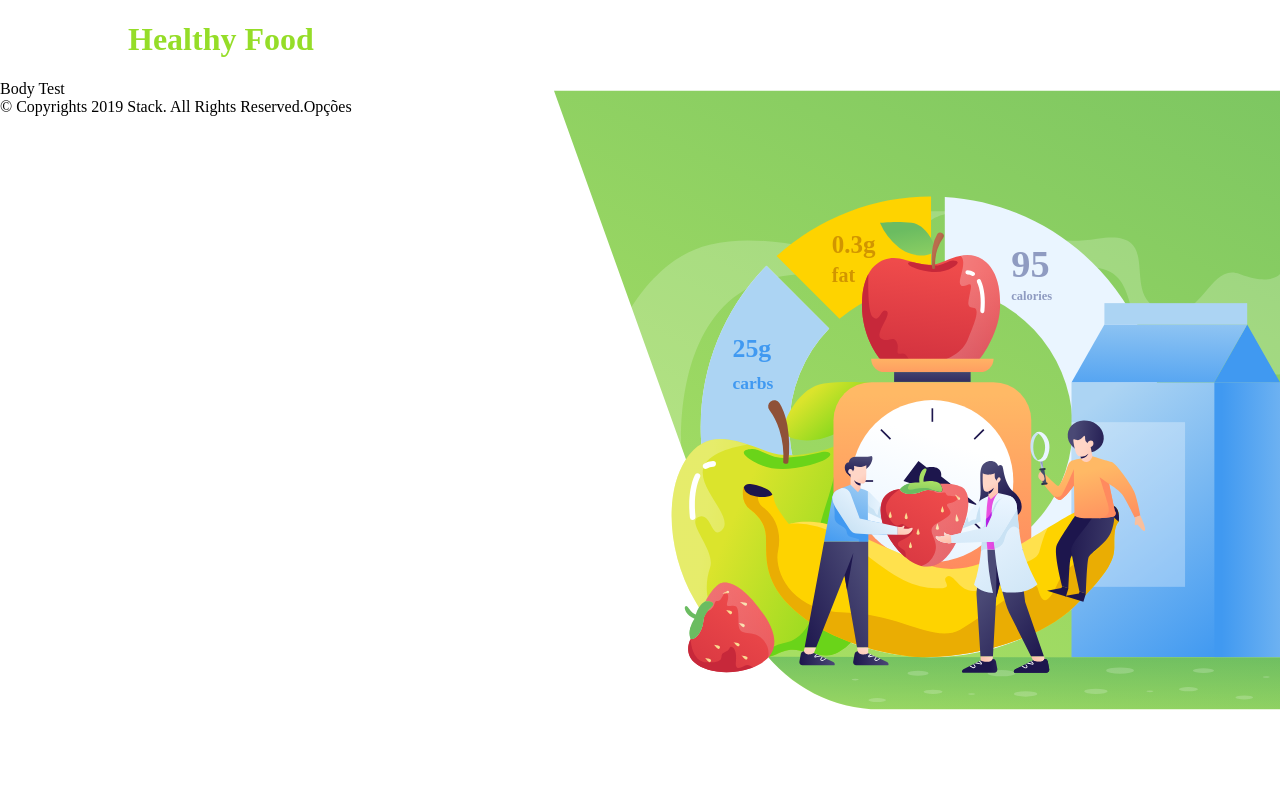
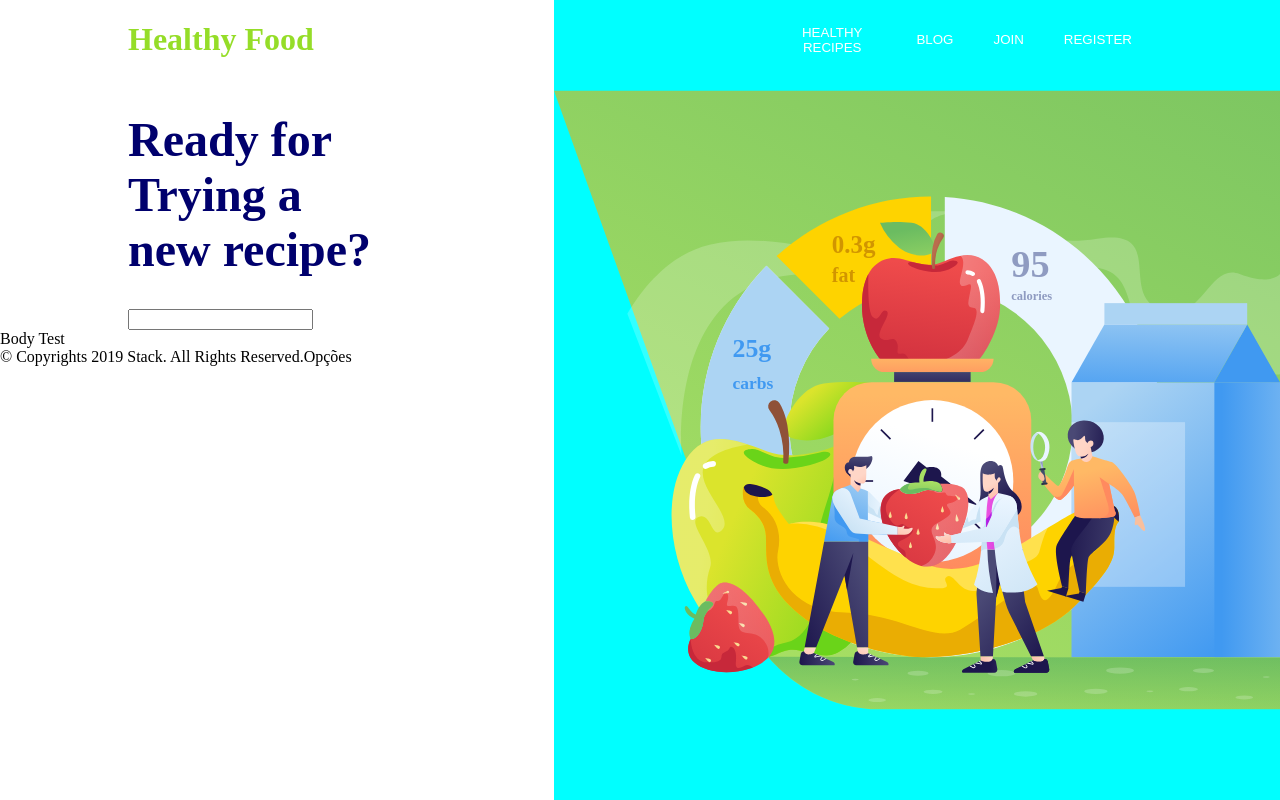
Before and after one commit to TiagoOliveiraGomes/teste-grupo-GCB, a React (Create React App) app: page / in a window 1280 px wide. Built offline with nearby package versions, Linux system fonts and the light colour scheme.

Commit message:
add input option

```diff
--- a/src/components/header/header.css
+++ b/src/components/header/header.css
@@ -1,5 +1,4 @@
 .header {
-    display: flex;
     margin: 0 10vw 0;
 }
 
@@ -8,11 +7,19 @@
     height: 100vh;
     position: absolute;
     z-index: -1;
-    right: 0;
+    top: 0%;
+    right: 0%;
+    background-color: aqua;
 }
 
 .topContain {
     display: flex;
-    width: 100vw;
+    width: 80vw;
     justify-content: space-between;
 }
+
+.inputQuestion {
+    width: 20vw;
+    color: rgb(0, 0, 109);
+    font-size: 3rem;
+}
--- a/src/components/header/index.jsx
+++ b/src/components/header/index.jsx
@@ -7,11 +7,15 @@ import HeaderOptions from '../headerOptions'
 const Header = () => {
     return (
         <div className='header'>
+            <img className='img' src={background} />
             <div className='topContain'>
                 <Tittle tittle="Healthy Food"/>
                 <HeaderOptions />
             </div>
-            <img className='img' src={background} />
+            <div>
+                <h1 className='inputQuestion'>Ready for Trying a new recipe?</h1>
+                <input type="text" />
+            </div>
         </div>
     )
 }
--- a/src/components/headerOptions/headerOptions.css
+++ b/src/components/headerOptions/headerOptions.css
@@ -18,5 +18,5 @@
     background-color: white;
     cursor: pointer;
     color: rgb(149, 221, 40);
-    border-radius: 10px;
+    border-radius: 5px;
 }
```
